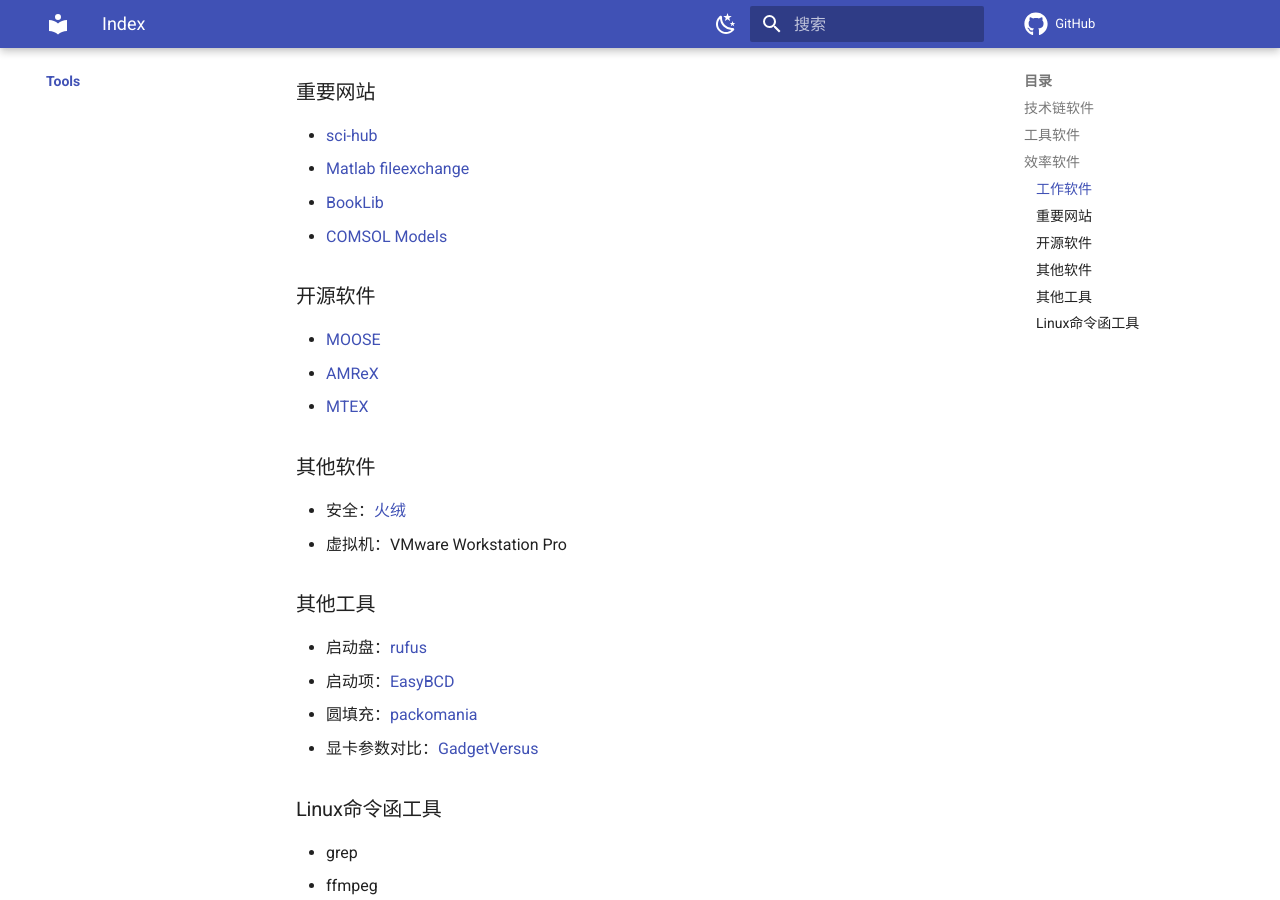
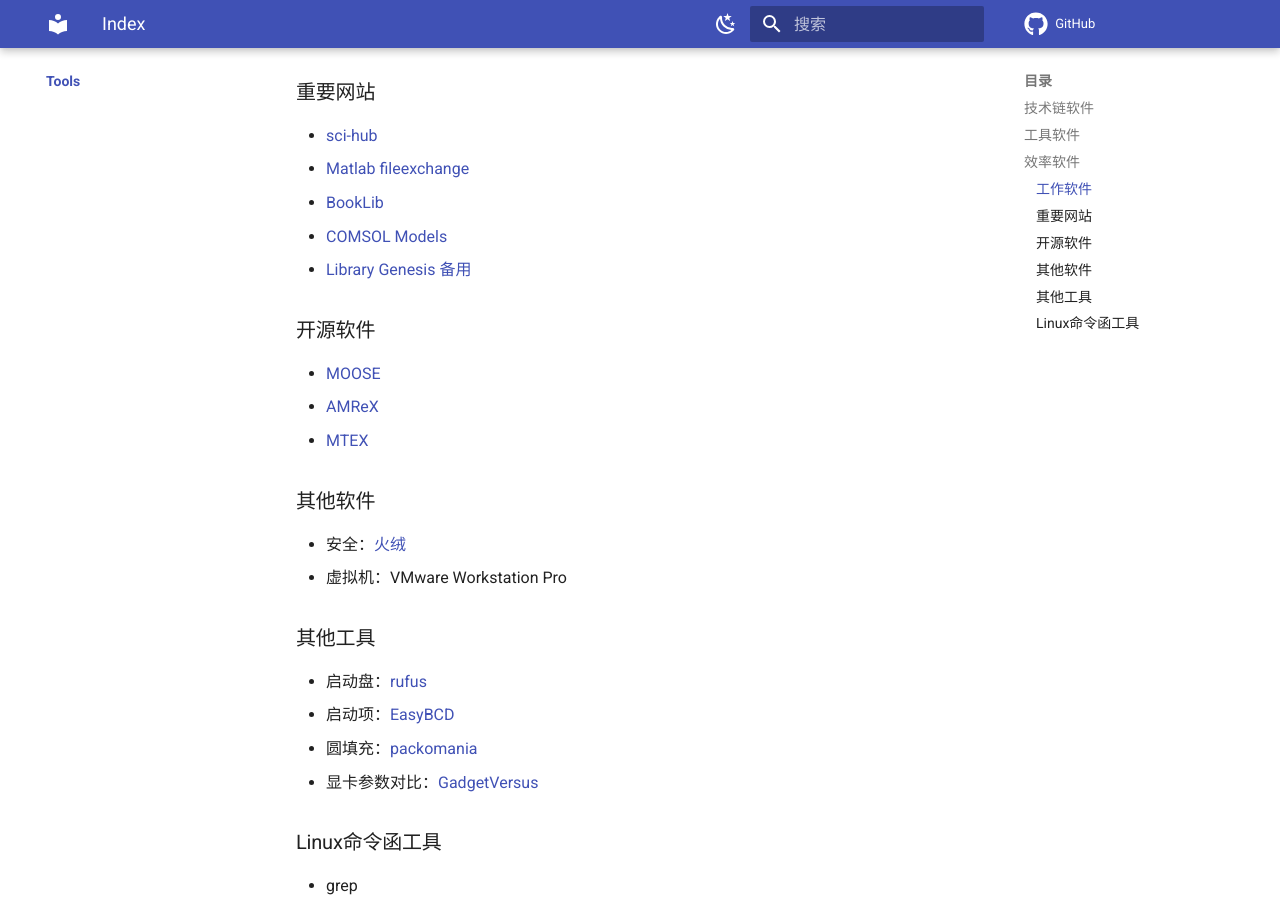
Before and after one commit to jinzhao2aqin/GitLearn, an MkDocs documentation site: the page built from docs/tools/index.md, in a window 1280 px wide and 900 px high, scrolled down 1276 px. Built offline with MkDocs 1.6.1 and Material for MkDocs 9.7.7, drawn with Linux system fonts in a browser that asks for light colours; nearby versions of some CDN libraries; library files that are not in the unit come from our copies; comment, search, counter and statistics services are not loaded.

Commit message:
Update index.md

```diff
--- a/docs/tools/index.md
+++ b/docs/tools/index.md
@@ -36,6 +36,7 @@
   - [Matlab fileexchange](https://ww2.mathworks.cn/matlabcentral/fileexchange/)
   - [BookLib](http://libgen.rs/)
   - [COMSOL Models](https://cn.comsol.com/models)
+  - [Library Genesis](http://libgen.is/) [备用](http://libgen.st/)
 
 
 ### 开源软件
```
